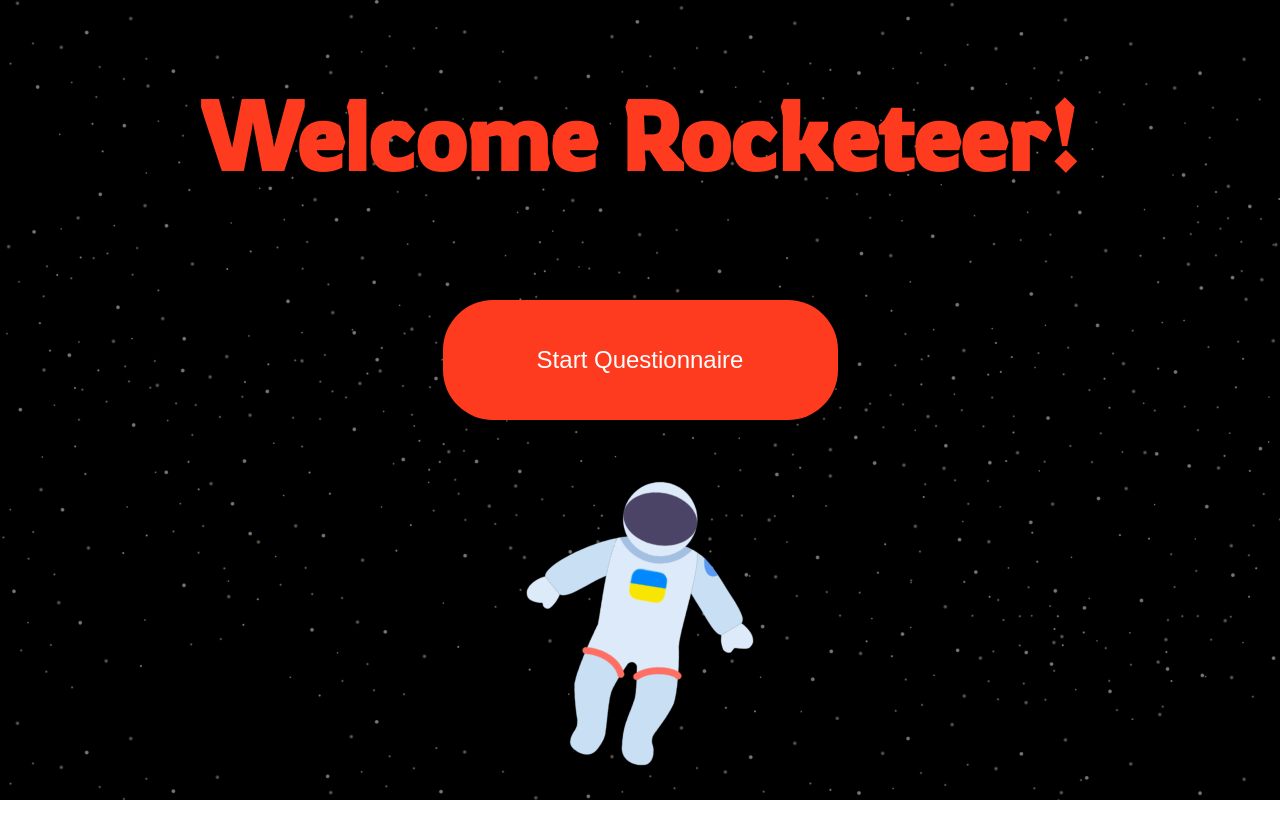
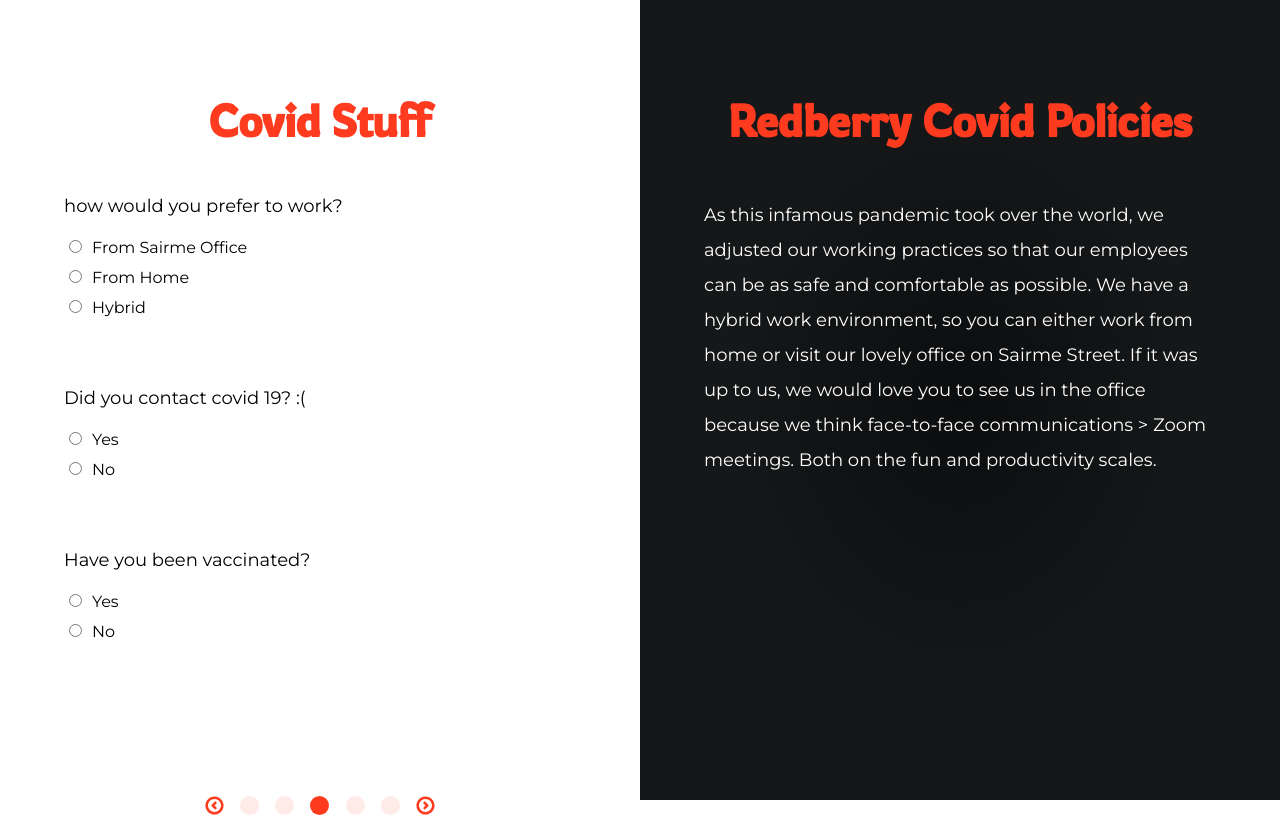
Before and after one commit to davidGasanov/redberry-form-responsive, a React (Create React App) app: page / in a window 1280 px wide. Built offline with nearby package versions, Linux system fonts and the light colour scheme.

Commit message:
style: add initial style for larger screens

```diff
--- a/src/App.css
+++ b/src/App.css
@@ -1,4 +1,4 @@
-.html{
+.html {
   height: 100%;
 }
 
@@ -808,11 +808,12 @@
     font-size: 15px;
   }
 
-  .radio-container, .pagination{
+  .radio-container,
+  .pagination {
     width: 280px;
   }
 
-  .pagination{
+  .pagination {
     justify-content: space-between;
   }
 
@@ -852,7 +853,6 @@
     text-align: center;
   }
 }
-
 
 /* SMALL SCREENS, LAPTOPS ------------------------------------------*/
 
@@ -969,11 +969,11 @@
     font-size: 15px;
   }
 
-  .radio-container{
+  .radio-container {
     width: 280px;
   }
 
-  .pagination{
+  .pagination {
     justify-content: space-between;
   }
 
@@ -1013,3 +1013,156 @@
     text-align: center;
   }
 }
+
+/* SMALL SCREENS, LAPTOPS ------------------------------------------*/
+
+@media (min-width: 1025px) and (max-width: 1600px) {
+  .large-title {
+    font-size: 50px;
+    height: auto;
+  }
+
+  .astro {
+    margin-top: 50px;
+  }
+
+  .page-container {
+    flex-direction: row;
+    height: 100%;
+  }
+
+  .page-title {
+    font-size: 45px;
+    min-width: 400px;
+    width: 90%;
+    line-height: 40px;
+    margin-top: 100px;
+    margin-bottom: 40px;
+    text-align: center;
+  }
+
+  .inputs-container {
+    margin-top: 50px;
+    min-width: 450px;
+    width: 40%;
+  }
+
+  .submit-button {
+    min-width: 320px;
+    font-size: 20px;
+    height: 80px;
+    margin-top: 50px;
+  }
+
+  .page-left {
+    height: 100vh;
+    width: 50%;
+    align-items: center;
+  }
+
+  .page-right {
+    min-height: 100%;
+    height: 100vh;
+    width: 50%;
+  }
+
+  .pagination {
+    margin: 100px 0;
+  }
+
+  .error-message[visible="true"] {
+    width: 100%;
+  }
+
+  .form-input {
+    width: 100%;
+    margin-bottom: 15px;
+  }
+  .form-input input {
+    width: 100%;
+  }
+
+  .page-right p {
+    font-size: 18px;
+    line-height: 35px;
+    width: 80%;
+    height: 30%;
+    margin-bottom: 100px;
+  }
+
+  .landing-page {
+    justify-content: center;
+    gap: 50px;
+  }
+
+  .skills-container {
+    width: 460px;
+    margin-top: 20px;
+  }
+
+  .skill-box {
+    width: 100%;
+  }
+
+  .skill-form {
+    min-width: 460px;
+    width: 40%;
+    margin-top: 30px;
+  }
+
+  .skills-menu,
+  .year-input {
+    padding-left: 20px;
+    width: 100%;
+  }
+
+  .skill-form input[type="submit"] {
+    width: 100%;
+    height: 54px;
+    font-size: 15px;
+  }
+
+  .radio-container {
+    width: 80%;
+  }
+
+  .pagination {
+    justify-content: space-between;
+  }
+
+  .textfield-container {
+    min-width: 380px;
+    width: 50%;
+    margin-top: 20px;
+    margin-bottom: 0;
+  }
+
+  .textfield-container textarea {
+    width: 100%;
+  }
+
+  .radio-container h2 {
+    margin-bottom: 10px;
+  }
+
+  .radio-line {
+    margin-top: 10px;
+  }
+
+  .date-container {
+    width: 80%;
+    margin: 20px 0;
+  }
+
+  .date-container input {
+    width: 100%;
+  }
+
+  textarea[name="something_special"] {
+    width: 100%;
+  }
+
+  .large-title {
+    text-align: center;
+  }
+}
--- a/src/components/Form.js
+++ b/src/components/Form.js
@@ -14,7 +14,7 @@
 const Form = () => {
   // State
   const [data, changeData] = useState({
-    page: 0,
+    page: 3,
     pagesArr: [
       { number: 1, completed: false },
       { number: 2, completed: false },
```
